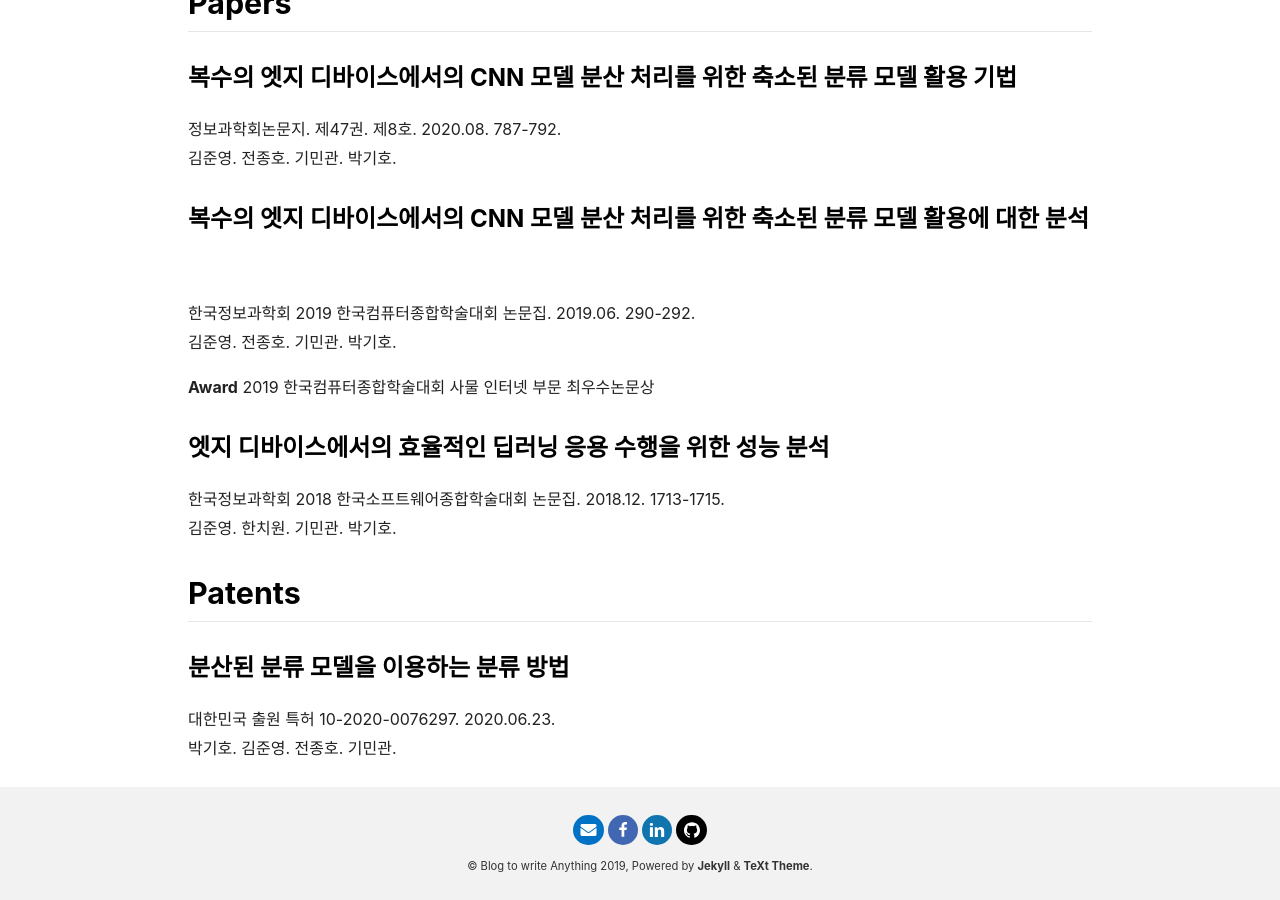
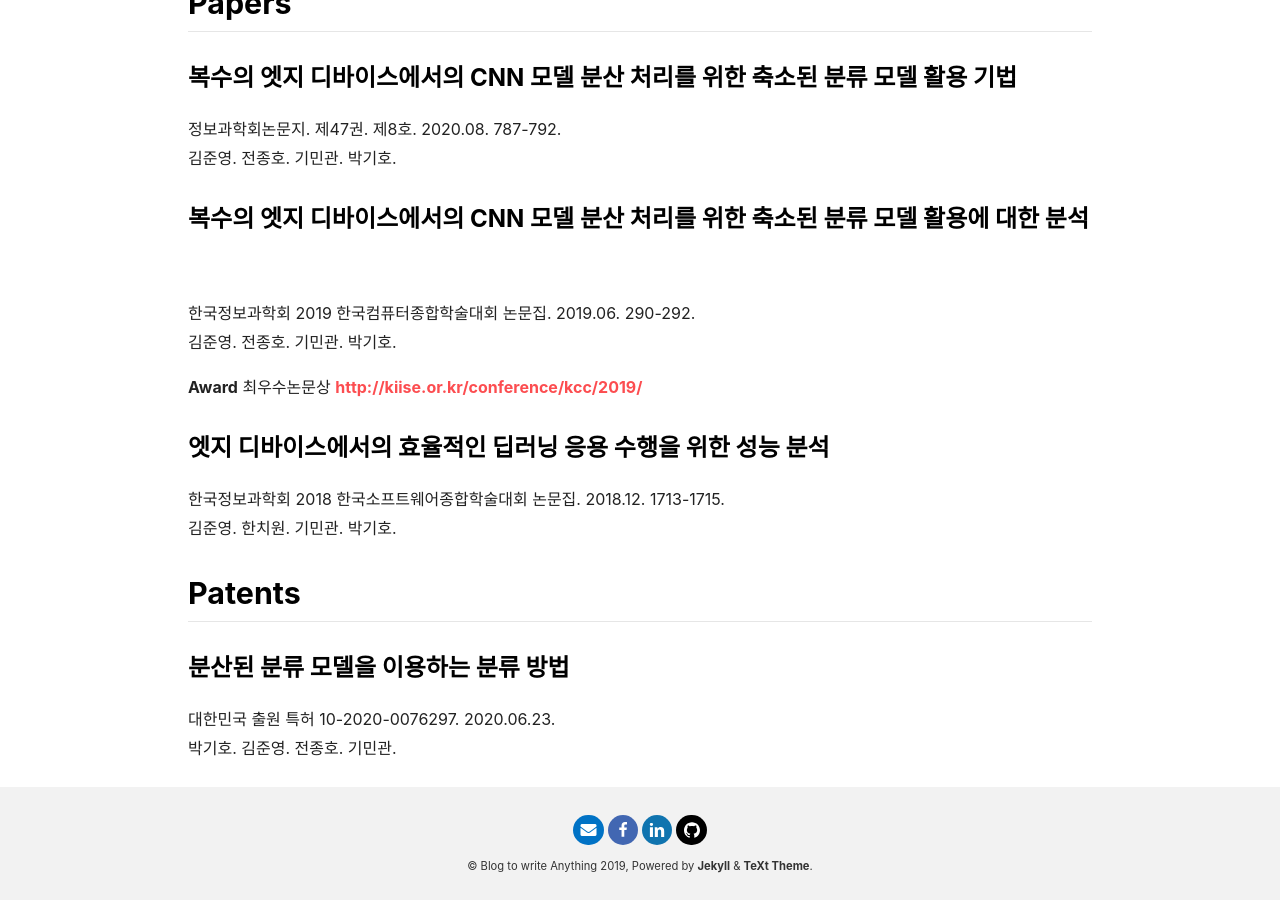
Before and after one commit to junyoung1992/junyoung1992.github.io, a Jekyll site: the page built from index.md, in a window 1280 px wide and 900 px high, scrolled down 1852 px. Built offline with Jekyll 4.4.1, drawn with Linux system fonts in a browser that asks for light colours; nearby versions of some CDN libraries.

Commit message:
Revise CV

```diff
--- a/index.md
+++ b/index.md
@@ -71,7 +71,7 @@ show_title: false
 한국정보과학회 2019 한국컴퓨터종합학술대회 논문집. 2019.06. 290-292.<br />
 김준영. 전종호. 기민관. 박기호.
 
-**Award** 2019 한국컴퓨터종합학술대회 사물 인터넷 부문 최우수논문상
+**Award** 최우수논문상 <http://kiise.or.kr/conference/kcc/2019/>
 
 ### 엣지 디바이스에서의 효율적인 딥러닝 응용 수행을 위한 성능 분석
 
```
